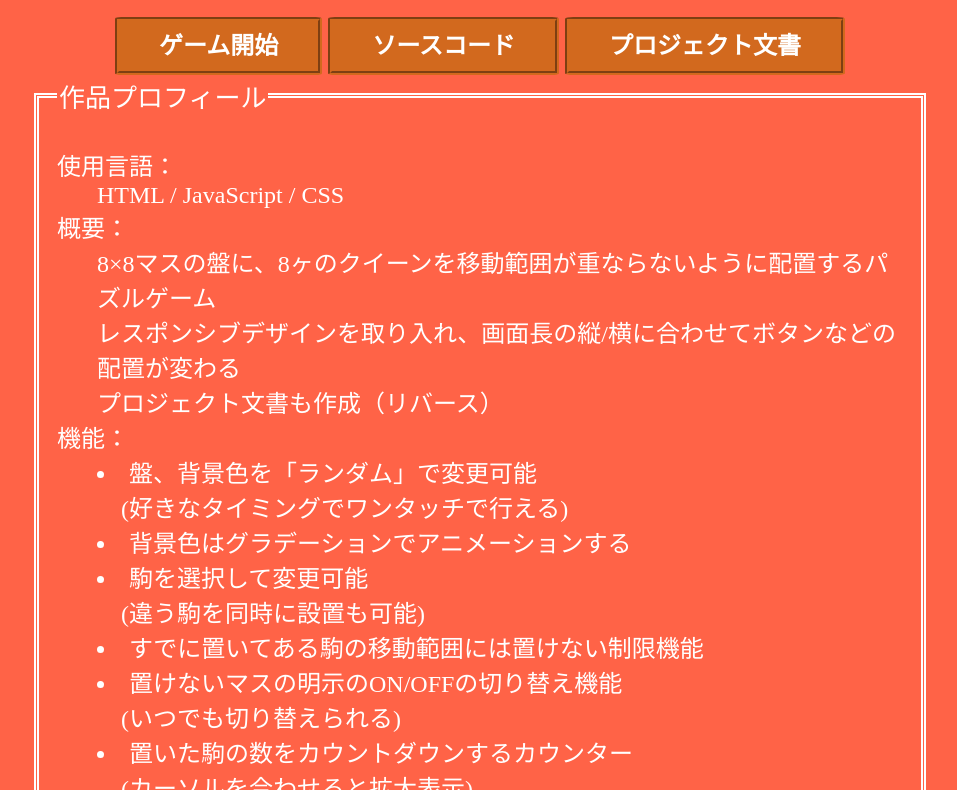
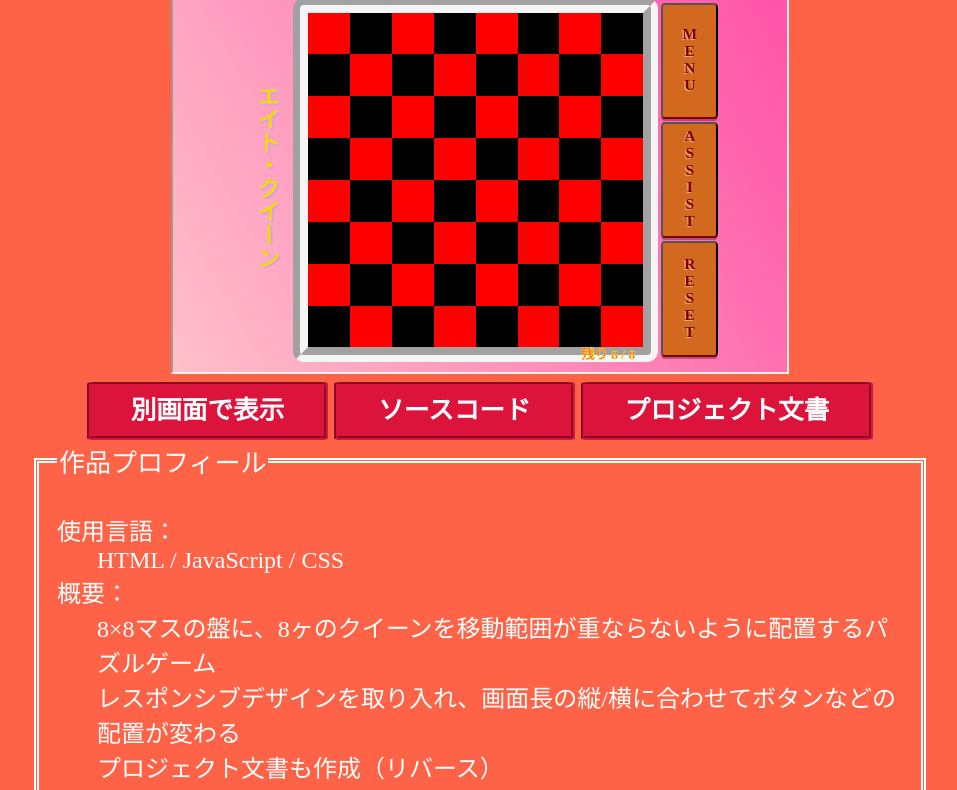
Before and after one commit to tankmkni/EightQueen, a plain HTML site: page index.html in a window 1280 px wide. Shown: the part 102-892 px from the top of the page, without its empty margins (160-1117 px from the left). Drawn offline with Linux system fonts and the light colour scheme.

Commit message:
implement <iframe>

```diff
--- a/index.html
+++ b/index.html
@@ -11,10 +11,19 @@ body{
 	color:white;
 	font-size:24px;
 }
+h1{margin-bottom: 1px;}
 #container{
 	margin:auto;
 	max-width:70vw;
 	min-width:850px;
+}
+iframe{
+	display: block;
+	margin-left: auto;
+	margin-right: auto;
+	margin-bottom: 1vh;
+	width:48vw;
+	height:30vw;
 }
 fieldset{
 	border:5px double white;
@@ -49,8 +58,8 @@ legend{
 }
 .navigation ul li {
   display: inline-block;
-  background: chocolate;
-  border: 4px groove chocolate;
+  background: crimson;
+  border: 4px groove crimson;
   border-radius:3%;
 }
 .navigation ul li a {
@@ -62,25 +71,30 @@ legend{
   float: left;
   height: 50px;
   line-height: 50px;
+  font-size:2vmax;
 }
 .navigation ul li:hover {
   /* ナビゲーションをマウスオーバーした際のアニメーションと速度を指定 */
   transition: .7s;
-  background: maroon;
+  background: firebrick;
 }
 .navigation ul li:hover > a{
   /* ナビゲーションの文字をマウスオーバーした際のアニメーションと速度を指定 */
   transition: .5s;
-  color:white;
+  color:lightcyan;
 }
 </style>
 </head>
 <body>
 <div id="container">
   <h1>Eight Queen</h1>
+  <iframe src="https://tankmkni.github.io/EightQueen/EightQueen.html">
+		このページでは、インラインフレームを使用しています。
+		対応しているブラウザで表示願います。
+  </iframe>
   <div class="navigation">
     <ul>
-      <li><a href="EightQueen.html" target="_blank">ゲーム開始</a></li>
+      <li><a href="EightQueen.html" target="_blank">別画面で表示</a></li>
       <li><a href="SourceCode.zip">ソースコード</a></li>
       <li><a href="ProjectDocuments.zip">プロジェクト文書</a></li>
     </ul>
```
Also changed, not shown: 1 other file.
